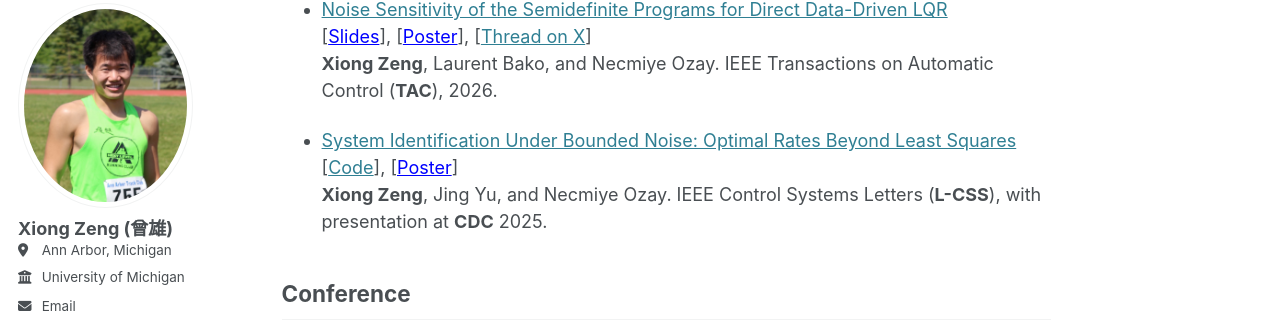
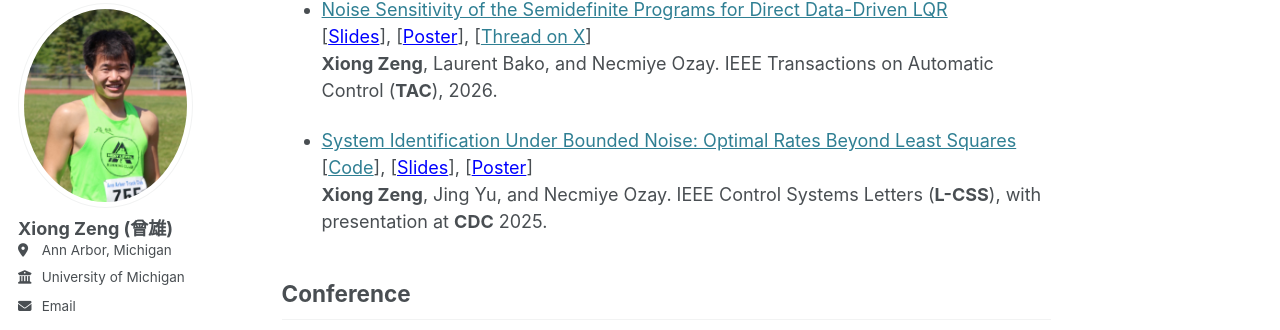
Before and after one commit to zengxiong111/zengxiong.github.io, a Jekyll site: the page built from _pages/publications.md, in a window 1280 px wide and 900 px high, scrolled down 385 px. Shown: the part 103-433 px from the top of the window. Built offline with Jekyll 4.4.1, drawn with Linux system fonts in a browser that asks for light colours; some web fonts are replaced; our own code applies the rules of GitHub Pages for plain Markdown files.

Commit message:
Update publications.md

```diff
--- a/_pages/publications.md
+++ b/_pages/publications.md
@@ -21,7 +21,7 @@ author_profile: true
   **Xiong Zeng**, Laurent Bako, and Necmiye Ozay. IEEE Transactions on Automatic Control (**TAC**), 2026.
 
 - [System Identification Under Bounded Noise: Optimal Rates Beyond Least Squares](https://arxiv.org/abs/2503.16817)
-  [[Code](https://github.com/jy-cds/Bounded-Noise-SysID-Minimax-Lowerbound)], [<a href="https://zengxiong111.github.io/zengxiong.github.io/files/Poster_system_id_bounded_noise.pdf" target="_blank" style="color: blue;">Poster</a>]
+  [[Code](https://github.com/jy-cds/Bounded-Noise-SysID-Minimax-Lowerbound)], [<a href="https://zengxiong111.github.io/zengxiong.github.io/files/sys_id.pdf" target="_blank" style="color: blue;">Slides</a>], [<a href="https://zengxiong111.github.io/zengxiong.github.io/files/Poster_system_id_bounded_noise.pdf" target="_blank" style="color: blue;">Poster</a>]
   **Xiong Zeng**, Jing Yu, and Necmiye Ozay. IEEE Control Systems Letters (**L-CSS**), with presentation at **CDC** 2025.
 
 ## Conference
```
